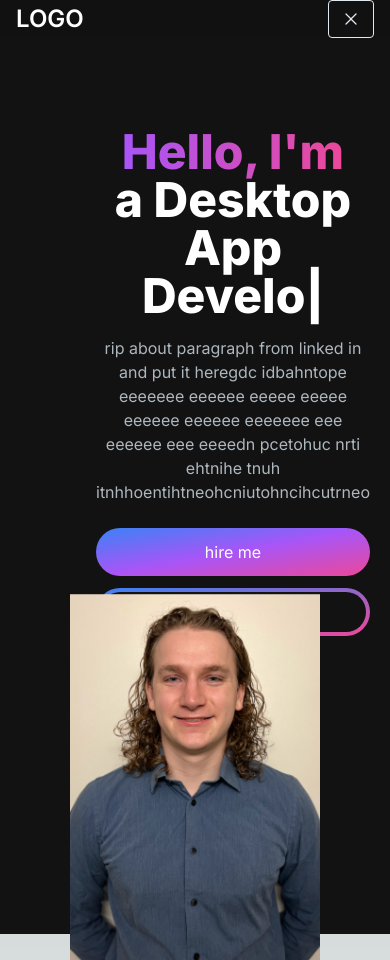
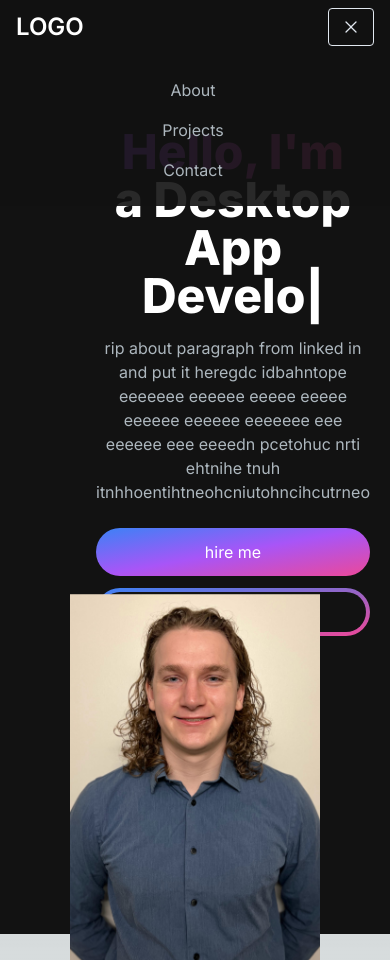
Before and after one commit to IcebergLettuc3/lettucehubnext, a Next.js app: page / in a window 390 px wide. Both pictures are taken after a click on the button 351 px from the left and 19 px from the top of the page. Built offline with nearby package versions, Linux system fonts and the light colour scheme.

Commit message:
mobil menu working

```diff
--- /dev/null
+++ b/src/app/components/MenuOverlay.tsx
@@ -0,0 +1,44 @@
+// import React from 'react'
+// import NavLink from './NavLink'
+
+// const MenuOverlay = ({links}) => {
+//   return (
+//     <ul className='flex flex-col py-4 items-center'>
+//         {links.map((link, index) => (
+//             <li key={index}>
+//                 <NavLink href={link.path} title={link.title}/>
+//             </li>
+//             ))}
+//     </ul>
+//   )
+// }
+
+// export default MenuOverlay
+
+import React from 'react'
+import NavLink from './NavLink'
+
+// Define the types for the links
+interface Link {
+  path: string;
+  title: string;
+}
+
+// Define the types for the props
+interface MenuOverlayProps {
+  links: Link[];
+}
+
+const MenuOverlay: React.FC<MenuOverlayProps> = ({ links }) => {
+  return (
+    <ul className='flex flex-col py-4 items-center'>
+        {links.map((link, index) => (
+            <li key={index}>
+                <NavLink href={link.path} title={link.title}/>
+            </li>
+            ))}
+    </ul>
+  )
+}
+
+export default MenuOverlay;
--- a/src/app/components/NavBar.tsx
+++ b/src/app/components/NavBar.tsx
@@ -5,6 +5,7 @@ import NavLink from './NavLink'
 // import { link } from 'fs'
 import { Bars3Icon, XMarkIcon } from '@heroicons/react/24/solid'
 // import { XMarkIcon } from '@heroicons/react/20/solid'
+import MenuOverlay from './MenuOverlay'
 
 const NavLinks = [
     {
@@ -26,18 +27,22 @@ const NavBar = () => {
 
   return (
     <nav className='fixed left-0 right-0 top-0 z-10 bg-[#121212] bg-opacity-90'>
-        <div className='flex flex-wrap items-center justify-between mx-auto px-4'>
+        <div className='flex flex-wrap items-center justify-between mx-auto px-4 py-2'>
             <Link href={"/"} className='text-2xl md:text-5xl text-white font-semibold'>
                 LOGO
             </Link>
             <div className='mobile-menu block md:hidden'>
                 {
-                    navbarOpen ? (
-                        <button className='flex items-center px-3 py-2 border rounded border-slate-200 text-slate-200 hover:text-white hover:border-white'>
+                    !navbarOpen ? (
+                        <button
+                        onClick={() => setNavbarOpen(true)}
+                        className='flex items-center px-3 py-2 border rounded border-slate-200 text-slate-200 hover:text-white hover:border-white'>
                             <Bars3Icon className='h-5 w-5'/>
                         </button>
                     ) : (
-                        <button className='flex items-center px-3 py-2 border rounded border-slate-200 text-slate-200 hover:text-white hover:border-white'>
+                        <button
+                        onClick={() => setNavbarOpen(false)}
+                        className='flex items-center px-3 py-2 border rounded border-slate-200 text-slate-200 hover:text-white hover:border-white'>
                             <XMarkIcon className='h-5 w-5'/>
                         </button>
                     )
@@ -53,6 +58,7 @@ const NavBar = () => {
                 </ul>
             </div>
         </div>
+        {navbarOpen ? <MenuOverlay links={NavLinks} /> : null}
     </nav>
   )
 }
```
